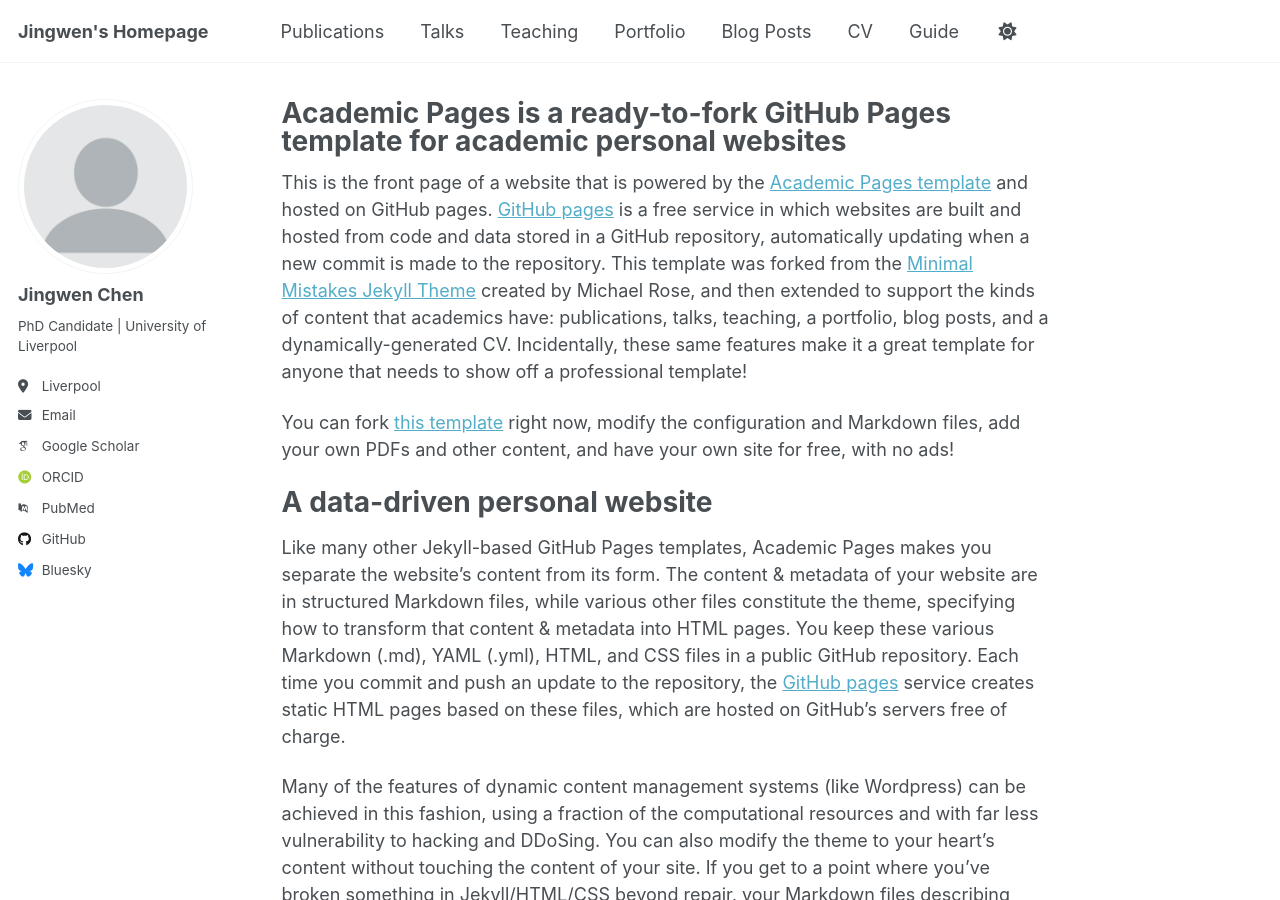
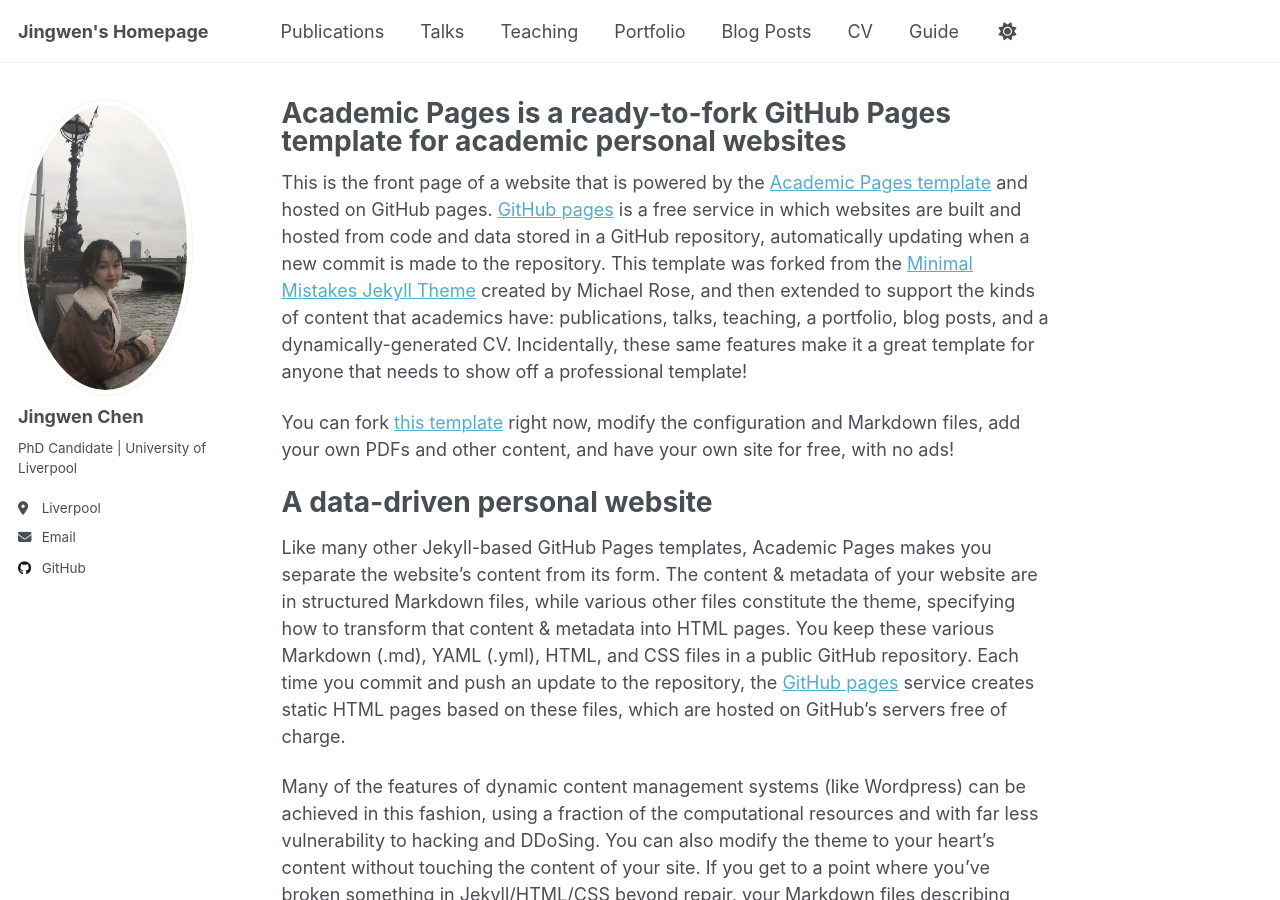
Before and after one commit to jingwenchen0903/jingwenchen0903.github.io, a Jekyll site: the page built from _pages/about.md, in a window 1280 px wide and 900 px high. Built offline with Jekyll 4.4.1, drawn with Linux system fonts in a browser that asks for light colours; some web fonts are replaced; a script that is not in the unit is left out.

Commit message:
Update _config.yml

```diff
--- a/_config.yml
+++ b/_config.yml
@@ -23,7 +23,7 @@ repository               : "academicpages/academicpages.github.io"
 #               Additional customization can be done by editing /_includes/author-profile.html
 author:
   # Biographic information
-  avatar           : "profile.png"
+  avatar           : "avatar.jpg"
   name             : "Jingwen Chen"
   pronouns         : # example: "she/her"
   bio              : "PhD Candidate | University of Liverpool"
@@ -35,12 +35,12 @@ author:
   # Academic websites
   academia         : # URL
   arxiv            : # URL - Update with the correct link to your profile
-  googlescholar    : "https://scholar.google.com/citations?user=PS_CX0AAAAAJ"
+  googlescholar    : #"https://scholar.google.com/citations?user=PS_CX0AAAAAJ"
   inspire-hep      : # URL
   impactstory      : # URL
-  orcid            : "https://orcid.org/yourorcidurl"
+  orcid            : #"https://orcid.org/yourorcidurl"
   semantic         : # URL
-  pubmed           : "https://www.ncbi.nlm.nih.gov/pubmed/?term=john+snow"
+  pubmed           : #"https://www.ncbi.nlm.nih.gov/pubmed/?term=john+snow"
   researchgate     : # URL
   scopus           : # URL
 
@@ -54,7 +54,7 @@ author:
 
   # Social media
   artstation       : # Username
-  bluesky          : "bsky.app" # Replace this with you Bluesky username
+  bluesky          : #"bsky.app" # Replace this with you Bluesky username
   facebook         : # Username
   flickr           : # Username
   foursquare       : # Username
```
